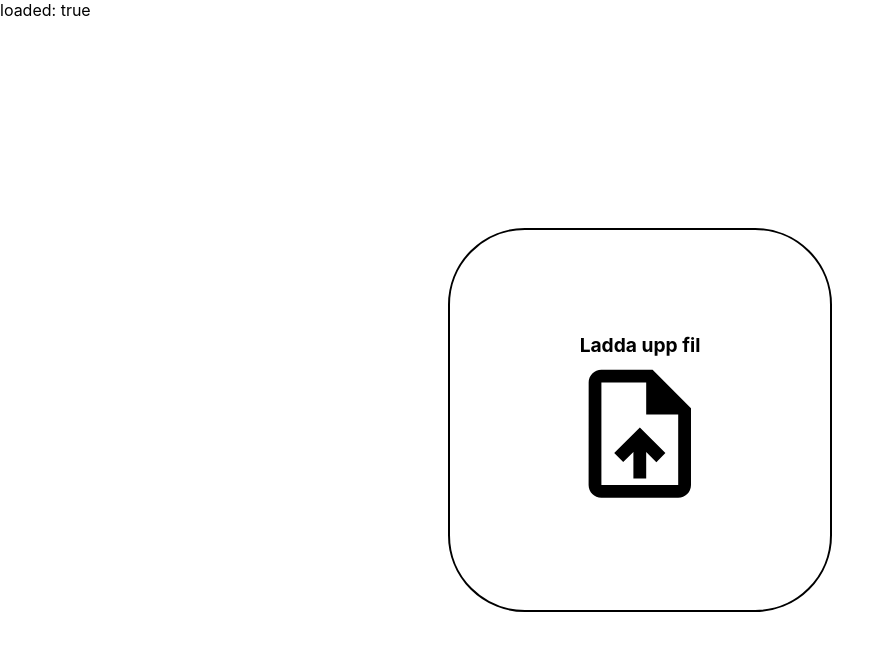
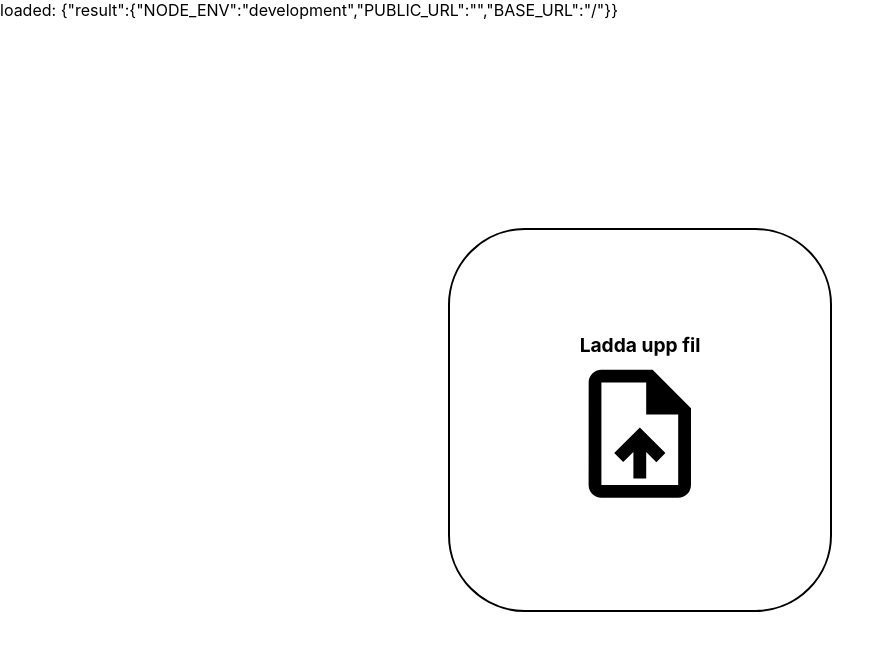
Before and after one commit to UpplandsEnergi/RegistrySystem, a Next.js app: page / in a window 1280 px wide. Shown: the top 650 px of the page, without its empty margins (0-894 px from the left). Built offline with nearby package versions, Linux system fonts and the light colour scheme; no server answers.

Commit message:
Enviroment debug

```diff
--- a/src/pages/api/database/[value].js
+++ b/src/pages/api/database/[value].js
@@ -13,6 +13,9 @@ export default async function handler(req, res) {
             case 'isConnected':
                 if (!Database.isConnected) await Database.connect()
                 return res.status(200).json({ connected: Database.isConnected })
+
+            case 'debug':
+                return res.status(400).json({ result: process.env })
 
             default:
                 return res.status(400)
--- a/src/pages/index.js
+++ b/src/pages/index.js
@@ -7,6 +7,7 @@ import styles from '../styles/Home.module.css'
 export default function Home() {
 
     const [loaded, setLoaded] = useState(false)
+    const [debug, setDebug] = useState(false)
 
     useEffect(() =>
     {
@@ -14,6 +15,11 @@ export default function Home() {
         fetch('api/database/isConnected', { method: 'GET' })
         .then((res) => res.json())
         .then((res) => setLoaded(Boolean(res?.connected )))
+        .catch(console.error)
+
+        fetch('api/database/debug', { method: 'GET' })
+        .then((res) => res.json())
+        .then((res) => setDebug(res))
         .catch(console.error)
     }, [])
 
@@ -26,10 +32,10 @@ export default function Home() {
             </Head>
 
             <main className={styles.main}>
-                { "loaded: " + loaded }
+                { "loaded: " + JSON.stringify(debug) }
                 <AppContext>
                     { loaded && <Main/> }
-                    { !loaded && "Connecting..."}
+                    { !loaded && "Connecting..." }
                 </AppContext>
             </main>
         </div>
```
